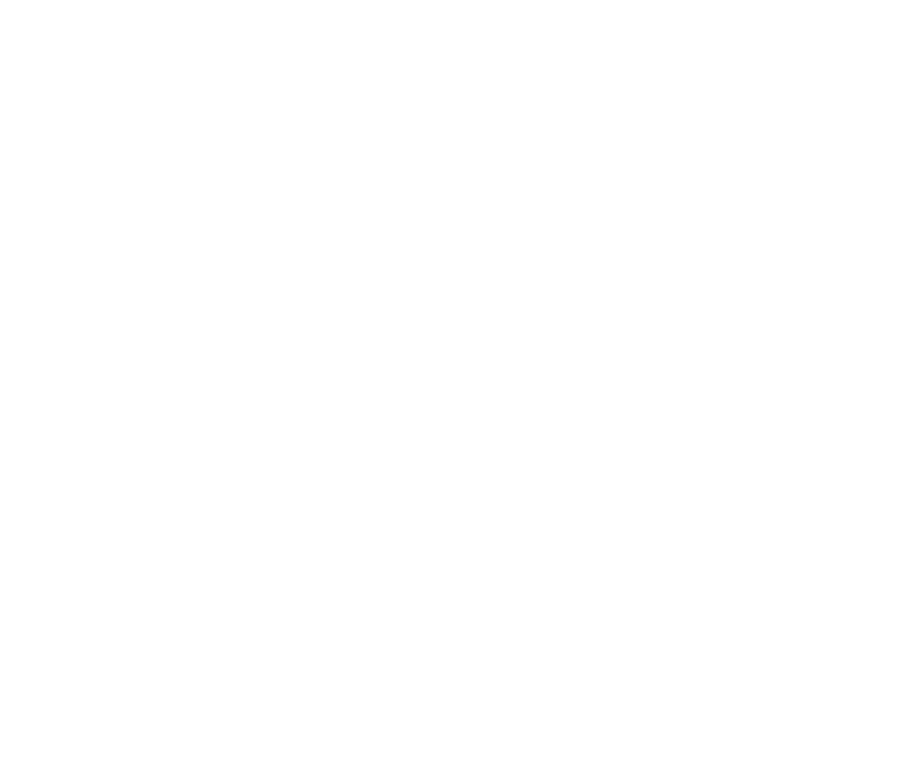
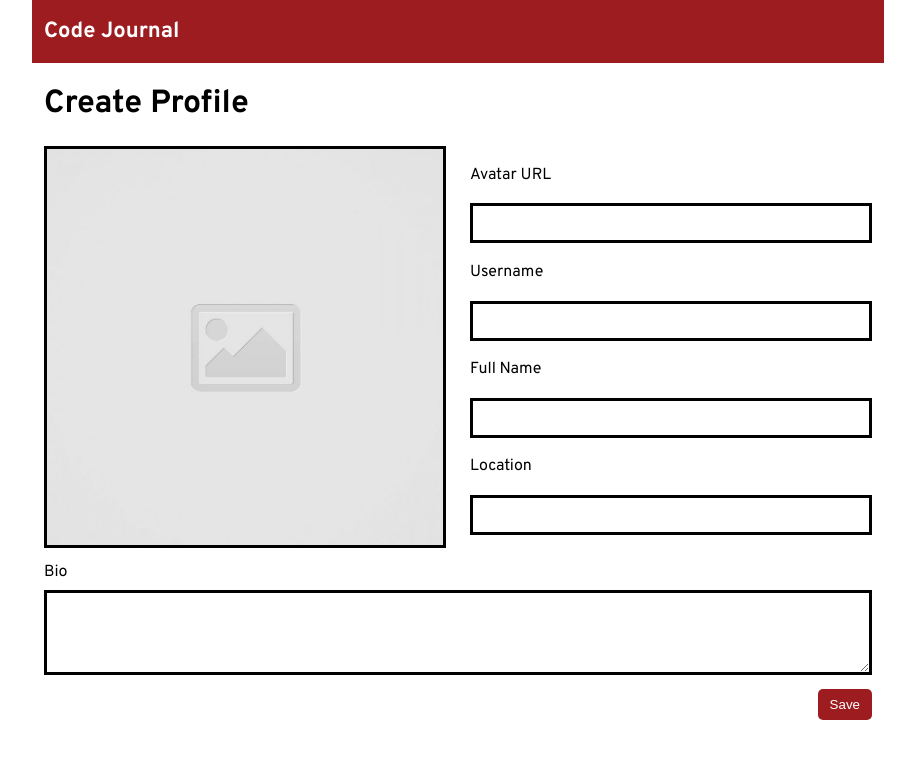
Before and after one commit to cbrisk/code-journal, a website: page index.html in a window 1280 px wide. Shown: the whole page, without its empty margins (182-1097 px from the left). Drawn offline with Linux system fonts and the light colour scheme.

Commit message:
added form

```diff
--- a/css/styles.css
+++ b/css/styles.css
@@ -2,6 +2,58 @@ body {
   font-family: 'Overpass', sans-serif;
 }
 
-h3 {
+header {
+  width: 100%;
   background-color: #9c1c20;
 }
+
+h3 {
+  color: white;
+  margin: 0 auto;
+  padding: 18px 0;
+  font-size: 22px;
+}
+
+img,
+textarea,
+input {
+  width: 100%;
+  border: 3px solid black;
+}
+
+input {
+  height: 40px;
+  font-family: inherit;
+}
+
+label {
+  padding: 8px 0;
+}
+
+button {
+  padding: 8px 12px;
+  margin: 8px 0;
+  background-color: #9c1c20;
+  color: white;
+  border: none;
+  border-radius: 5px;
+}
+
+button:hover {
+  cursor: pointer;
+}
+
+.flex-form {
+  display: flex;
+  flex-direction: column;
+  justify-content: space-evenly;
+}
+
+.flex-button {
+  display: flex;
+  justify-content: flex-end;
+}
+
+.padding {
+  padding: 8px 0;
+}
--- a/index.html
+++ b/index.html
@@ -15,11 +15,65 @@
   <link rel="stylesheet" href="css/styles.css">
 </head>
 <body>
-  <header>
-  </header>
-  <main>
-    <div data-view="edit-profile"></div>
-  </main>
+  <div class="container">
+    <header class="column-full">
+      <h3>Code Journal</h3>
+    </header>
+    <main>
+      <div class="column-full">
+        <h1>Create Profile</h1>
+      </div>
+      <form>
+        <div class="row">
+          <div class="column-half">
+            <img src="images/placeholder-image-square.jpg" alt="Placeholder Image">
+          </div>
+          <div class="column-half flex-form">
+            <div>
+              <label for="avatar-url">Avatar URL</label>
+            </div>
+            <div>
+              <input required name="avatar-url" type="text" id="avatar-url">
+            </div>
+            <div>
+              <label for="user-name">Username</label>
+            </div>
+            <div>
+              <input required name="user-name" type="text" id="user-name">
+            </div>
+            <div>
+              <label for="full-name">Full Name</label>
+            </div>
+            <div>
+              <input required name="full-name" type="text" id="full-name">
+            </div>
+            <div>
+              <label for="location">Location</label>
+            </div>
+            <div>
+              <input required name="location" type="text" id="location">
+            </div>
+          </div>
+        </div>
+        <div class="row">
+          <div class="column-full">
+            <div class="padding">
+              <label for="bio">Bio</label>
+            </div>
+            <div>
+              <textarea required rows="5" name="bio" id="bio"></textarea>
+            </div>
+          </div>
+        </div>
+        <div class="row">
+          <div class="column-full flex-button">
+            <button type="submit">Save</button>
+          </div>
+        </div>
+      </form>
+      <div data-view="edit-profile"></div>
+    </main>
+  </div>
   <script src="js/data.js"></script>
   <script src="js/main.js"></script>
 </body>
```
